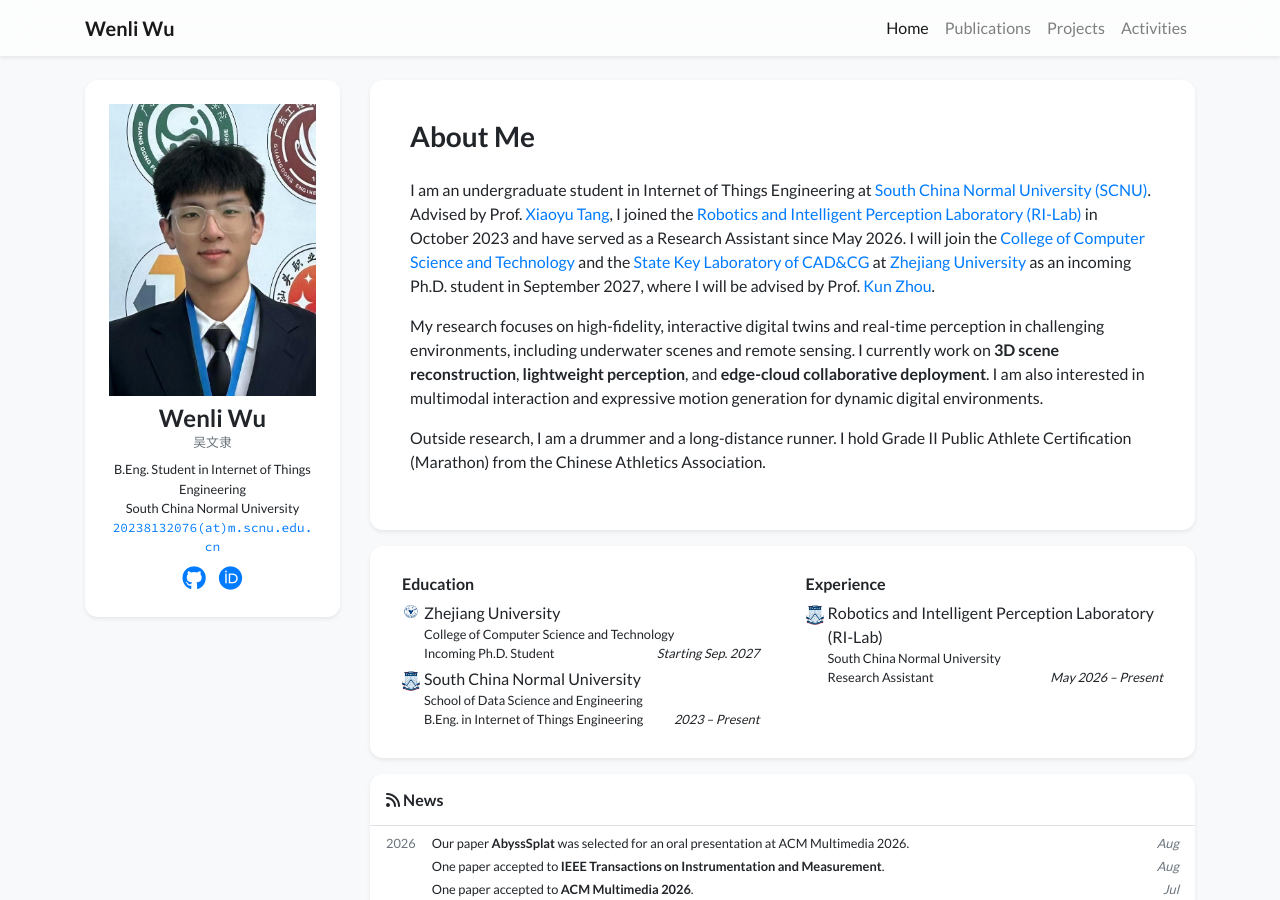
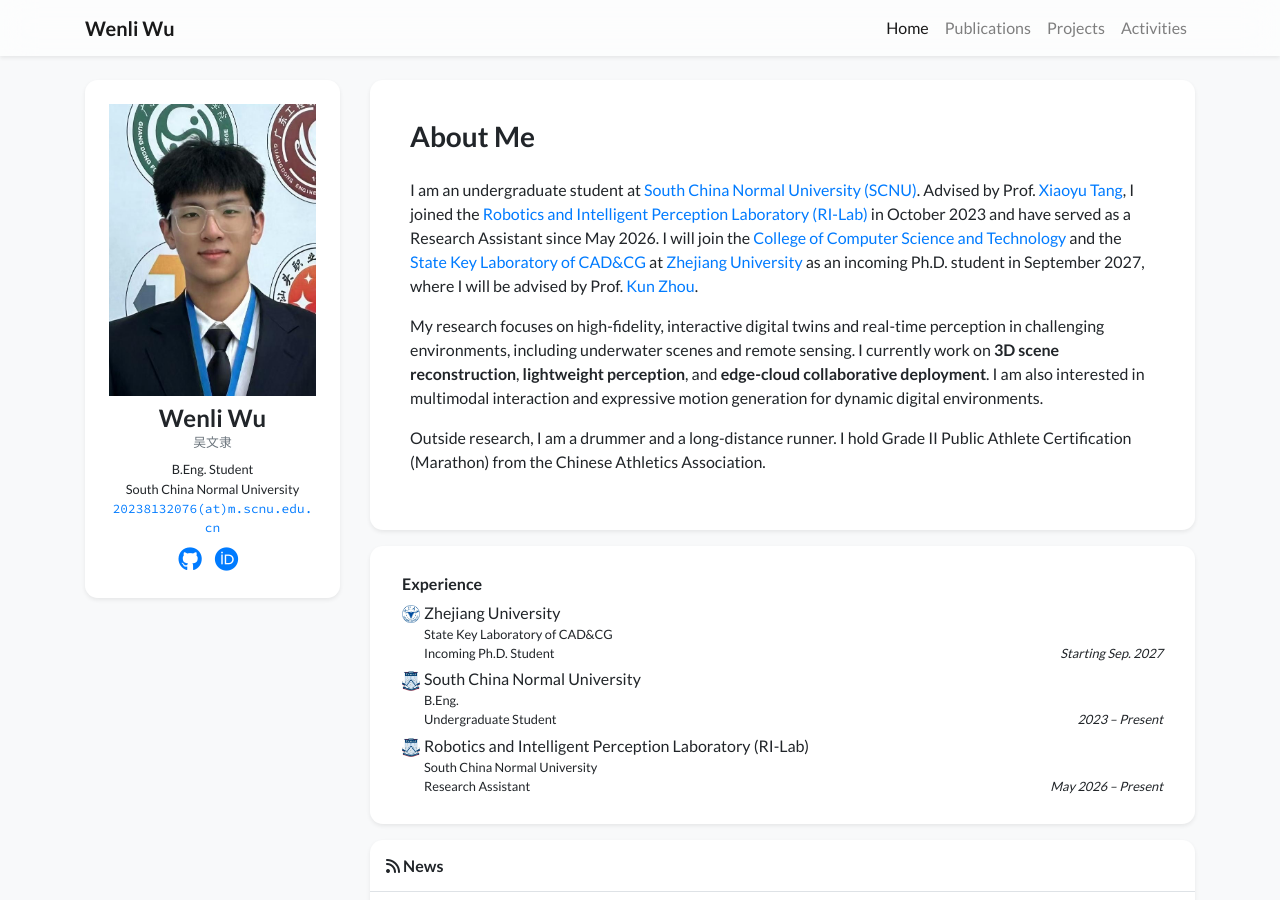
Before and after one commit to Adios-Cowboy/Adios-Cowboy.github.io, a Jekyll site: the page built from index.html, in a window 1280 px wide and 900 px high. Built offline with Jekyll 4.4.1, drawn with Linux system fonts in a browser that asks for light colours; nearby versions of some CDN libraries; a style sheet for code colours, icons or effects is not loaded.

Commit message:
Refine experience and add Google Scholar

```diff
--- a/_data/profile.yml
+++ b/_data/profile.yml
@@ -3,17 +3,18 @@ secondary_name: "吴文隶"
 navbar_name: "Wenli Wu"
 
 positions:
-  - name: B.Eng. Student in Internet of Things Engineering
+  - name: B.Eng. Student
   - name: South China Normal University
 
 email: "20238132076@m.scnu.edu.cn"
 github: Adios-Cowboy
 orcid: 0009-0005-3324-8082
+google_scholar: UDGV4voAAAAJ
 
 short_bio_text_justify: false
 short_bio: >-
   <p>
-    I am an undergraduate student in Internet of Things Engineering at
+    I am an undergraduate student at
     <a href="https://www.scnu.edu.cn/" target="_blank" rel="noopener">South China Normal University (SCNU)</a>.
     Advised by Prof. <a href="http://eie.scnu.edu.cn/a/20240301/234.html" target="_blank" rel="noopener">Xiaoyu Tang</a>,
     I joined the <a href="https://github.com/SCNU-RISLAB" target="_blank" rel="noopener">Robotics and Intelligent Perception Laboratory (RI-Lab)</a>
@@ -37,19 +38,17 @@ short_bio: >-
 portrait_url: /assets/images/profile/wenli-wu.png
 portrait_caption: Wenli Wu
 
-education:
+experience:
   - name: Zhejiang University
-    logo: /assets/images/badges/zju.png
-    dept: College of Computer Science and Technology
+    logo: /assets/images/badges/zju.jpg
+    dept: State Key Laboratory of CAD&CG
     position: Incoming Ph.D. Student
     date: Starting Sep. 2027
   - name: South China Normal University
     logo: /assets/images/badges/scnu.jpg
-    dept: School of Data Science and Engineering
-    position: B.Eng. in Internet of Things Engineering
+    dept: B.Eng.
+    position: Undergraduate Student
     date: 2023 – Present
-
-experience:
   - name: Robotics and Intelligent Perception Laboratory (RI-Lab)
     logo: /assets/images/badges/scnu.jpg
     dept: South China Normal University
--- a/_includes/widgets/experience_card.html
+++ b/_includes/widgets/experience_card.html
@@ -17,7 +17,7 @@
           </div></div>
           {% endif %}
           {% if site.data.profile.experience %}
-          <div class="col-lg-6"><div class="mx-2 my-1">
+          <div class="{% if site.data.profile.education %}col-lg-6{% else %}col-12{% endif %}"><div class="mx-2 my-1">
             <h6>Experience</h6>
             <ul class="list-unstyled mb-1">
               {% for item in site.data.profile.experience %}
--- a/_includes/widgets/profile_card_mini.html
+++ b/_includes/widgets/profile_card_mini.html
@@ -22,6 +22,7 @@
           <div class="col text-center h4">
             {% if site.data.profile.github %}<a class="px-1 no-break" target="_blank" rel="noopener" href="https://github.com/{{ site.data.profile.github }}" aria-label="GitHub"><i class="fab fa-github"></i></a>{% endif %}
             {% if site.data.profile.orcid %}<a class="px-1 no-break" target="_blank" rel="noopener" href="https://orcid.org/{{ site.data.profile.orcid }}" aria-label="ORCID"><i class="fab fa-orcid"></i></a>{% endif %}
+            {% if site.data.profile.google_scholar %}<a class="px-1 no-break" target="_blank" rel="noopener" href="https://scholar.google.com/citations?user={{ site.data.profile.google_scholar }}" aria-label="Google Scholar"><i class="ai ai-google-scholar"></i></a>{% endif %}
           </div>
         </div>
       </div>
--- a/_layouts/default.html
+++ b/_layouts/default.html
@@ -33,7 +33,7 @@
     "image": "https://adios-cowboy.github.io/assets/images/profile/wenli-wu.png",
     "email": "mailto:20238132076@m.scnu.edu.cn",
     "affiliation": {"@type": "CollegeOrUniversity", "name": "South China Normal University"},
-    "sameAs": ["https://github.com/Adios-Cowboy", "https://orcid.org/0009-0005-3324-8082"]
+    "sameAs": ["https://github.com/Adios-Cowboy", "https://orcid.org/0009-0005-3324-8082", "https://scholar.google.com/citations?user=UDGV4voAAAAJ"]
   }
   </script>
 </head>
```
Also changed, not shown: assets/images/badges/zju.jpg (added), assets/images/badges/zju.png (deleted).
